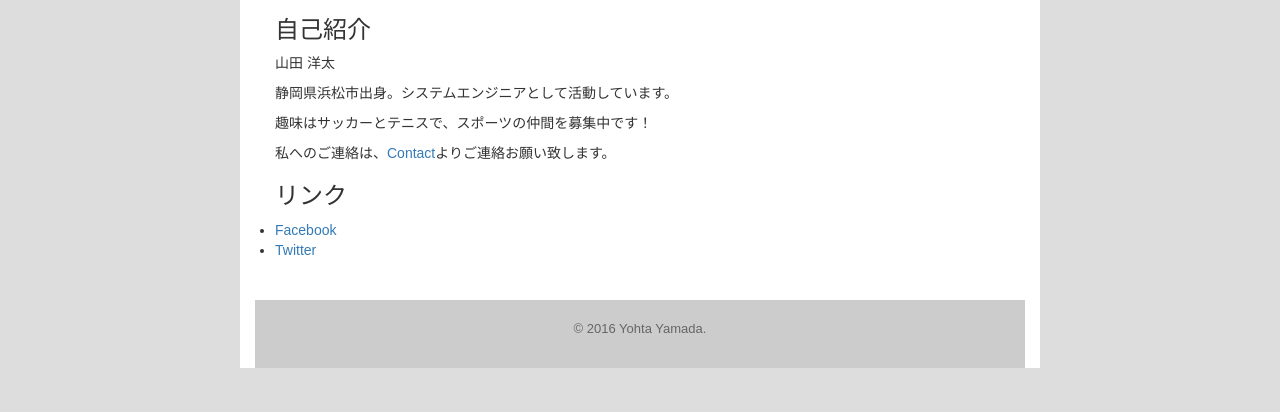
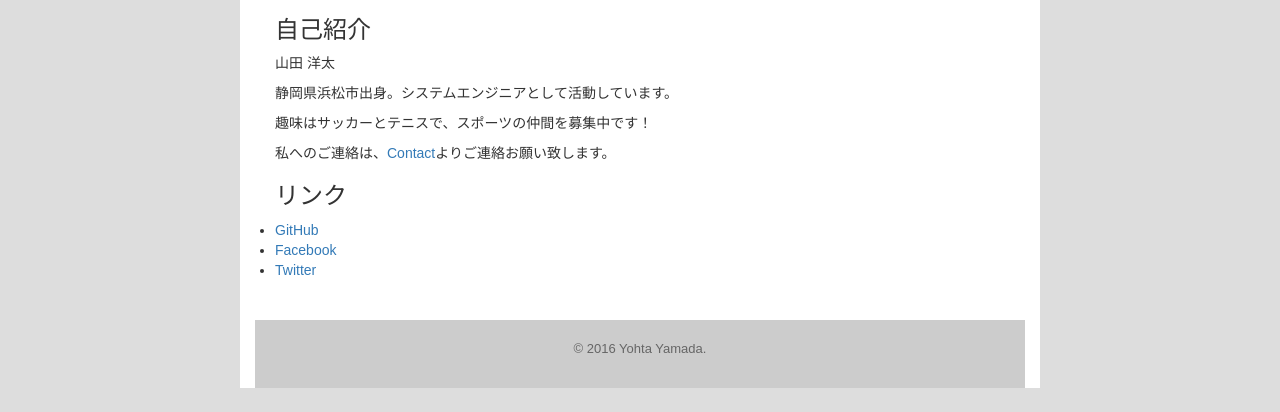
Before and after one commit to solanosuke/solanosuke.github.io, a plain HTML site: page index.html in a window 1280 px wide. Shown: the part 388-800 px from the top of the page. Drawn offline with nearby package versions, Linux system fonts and the light colour scheme.

Commit message:
20160414

```diff
--- a/index.html
+++ b/index.html
@@ -1,6 +1,7 @@
 <!DOCTYPE html>
 <html lang="ja">
   <head>
+    <meta name="description" content="yohta yamadaのポートフォリオサイトです。">
     <meta charset="utf-8">
     <meta http-equiv="X-UA-Compatible" content="IE=edge">
     <meta name="viewport" content="width=device-width, initial-scale=1">
@@ -38,6 +39,7 @@
         <p>私へのご連絡は、<a href="contact.html">Contact</a>よりご連絡お願い致します。</p>
         <h3>リンク</h3>
         <ul>
+          <li><a href="ttps://github.com/solanosuke" target="_blank">GitHub</a></li>
           <li><a href="https://www.facebook.com/aosolanokanata" target="_blank">Facebook</a></li>
           <li><a href="https://twitter.com/solanosuke_yy" target="_blank">Twitter</a></li>
         </ul>
```
